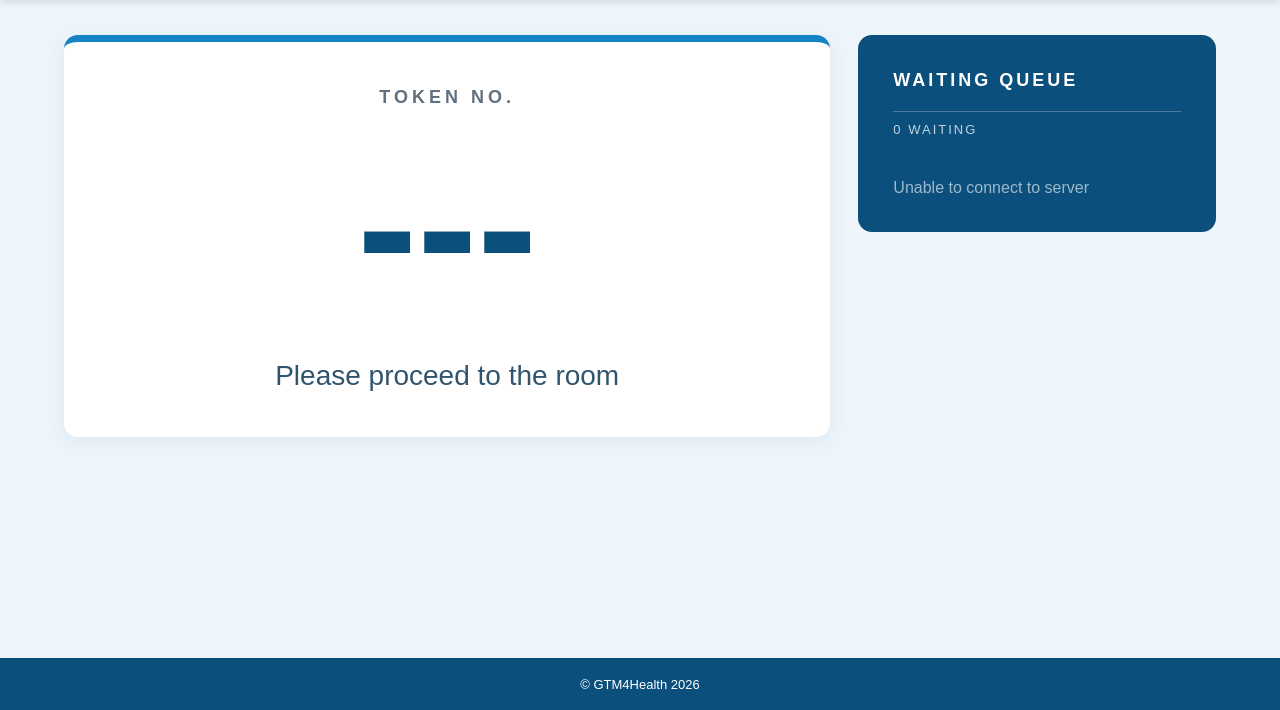
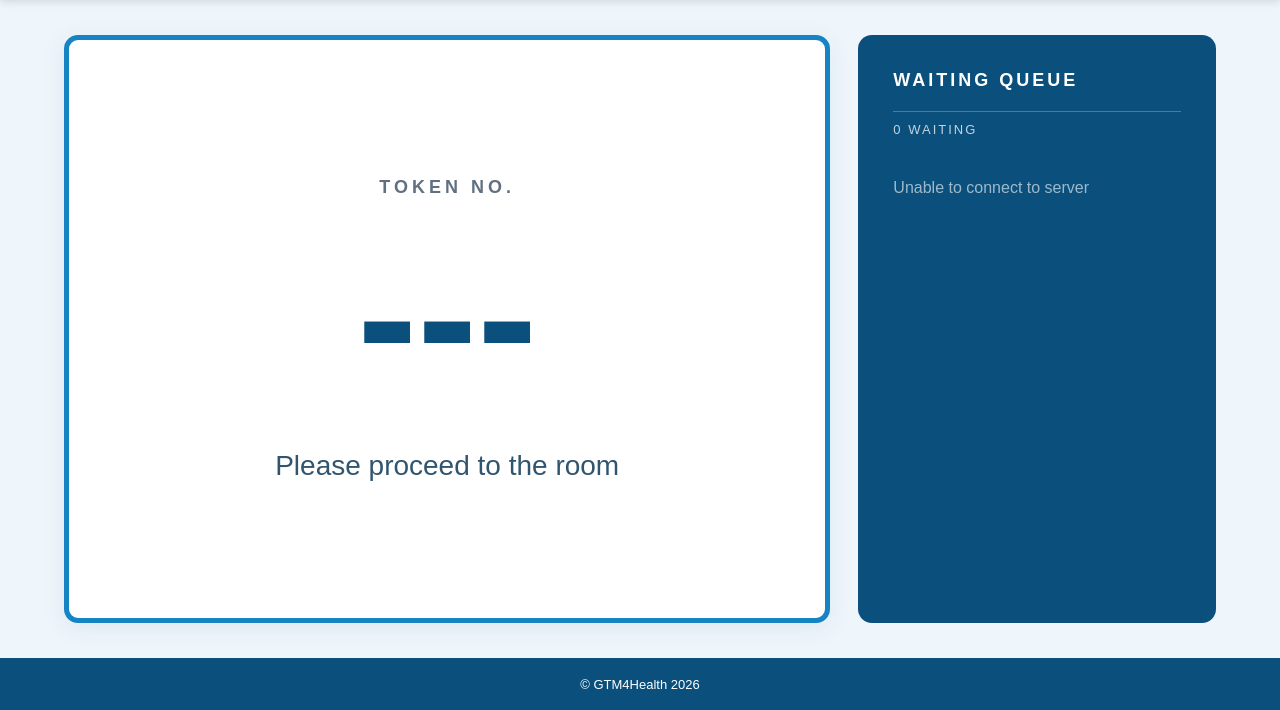
Before and after one commit to GTM4Health/Token_Management_System, a Flask app: page / in a window 1280 px wide. Shown: the part 90-800 px from the top of the page. Run offline with Flask 3, Linux system fonts and the light colour scheme; some libraries are stand-ins or nearby versions.

Commit message:
Refactor display layout and proceed text handling
Updated CSS styles for layout and borders, modified HTML structure for proceed text, and enhanced speech synthesis functionality.

```diff
--- a/templates/display.html
+++ b/templates/display.html
@@ -125,7 +125,7 @@ body{
     grid-template-columns:1.5fr .7fr;
     gap:28px;
     padding:35px 5vw;
-    align-items:start;
+    align-items:stretch;
     overflow:hidden;
 }
 
@@ -137,7 +137,7 @@ body{
     justify-content:center;
     align-items:center;
     padding:45px;
-    border-top:7px solid #1683c4;
+    border:5px solid #1683c4;
     box-shadow:0 5px 25px rgba(12,68,105,.08);
 }
 
@@ -346,7 +346,7 @@ body{
                 ---
             </div>
 
-            <div class="proceed">
+            <div id="proceed-text" class="proceed">
                 Please proceed to the room
             </div>
 
@@ -564,6 +564,23 @@ function formatToken(token){
 
 
 /* ==========================================
+   GET CONFIGURABLE PROCEED DESTINATION
+   Set via ESP32 setup page, stored in
+   localStorage as 'proceedText'
+========================================== */
+
+function getProceedText(){
+    return localStorage.getItem("proceedText") || "room";
+}
+
+function applyProceedText(){
+    var dest = getProceedText();
+    document.getElementById("proceed-text").innerHTML =
+        "Please proceed to the " + dest;
+}
+
+
+/* ==========================================
    TEXT-TO-SPEECH
 ========================================== */
 
@@ -571,12 +588,14 @@ function speakToken(token){
 
     window.speechSynthesis.cancel();
 
+    var dest = getProceedText();
+
     let speech =
         new SpeechSynthesisUtterance(
 
             "Token " +
             formatToken(token) +
-            ". Please proceed to room."
+            ". Please proceed to the " + dest + "."
 
         );
 
@@ -692,6 +711,8 @@ function loadWaiting(){
    INITIAL PAGE LOAD
 ========================================== */
 
+applyProceedText();
+
 loadCurrent();
 
 loadWaiting();
```
